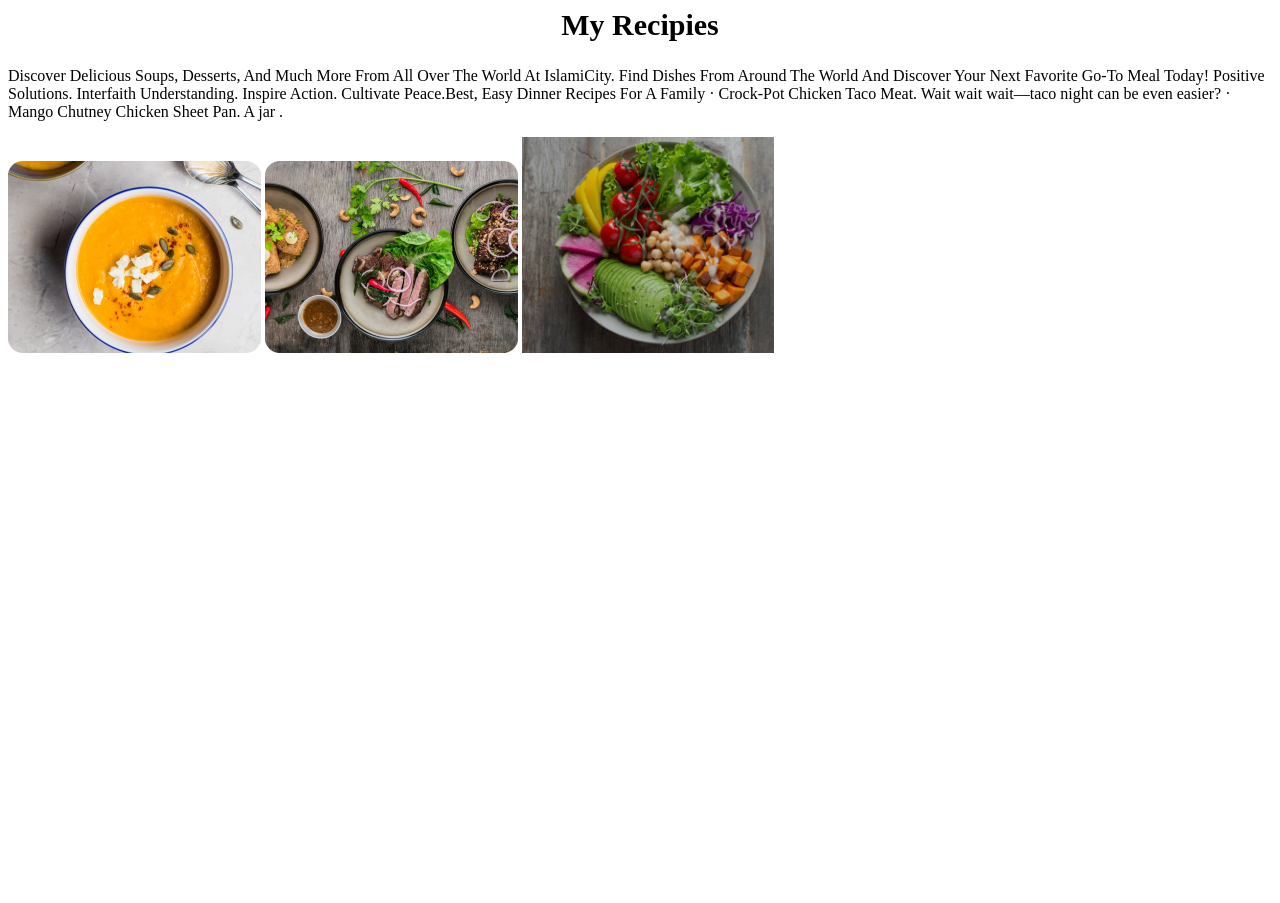
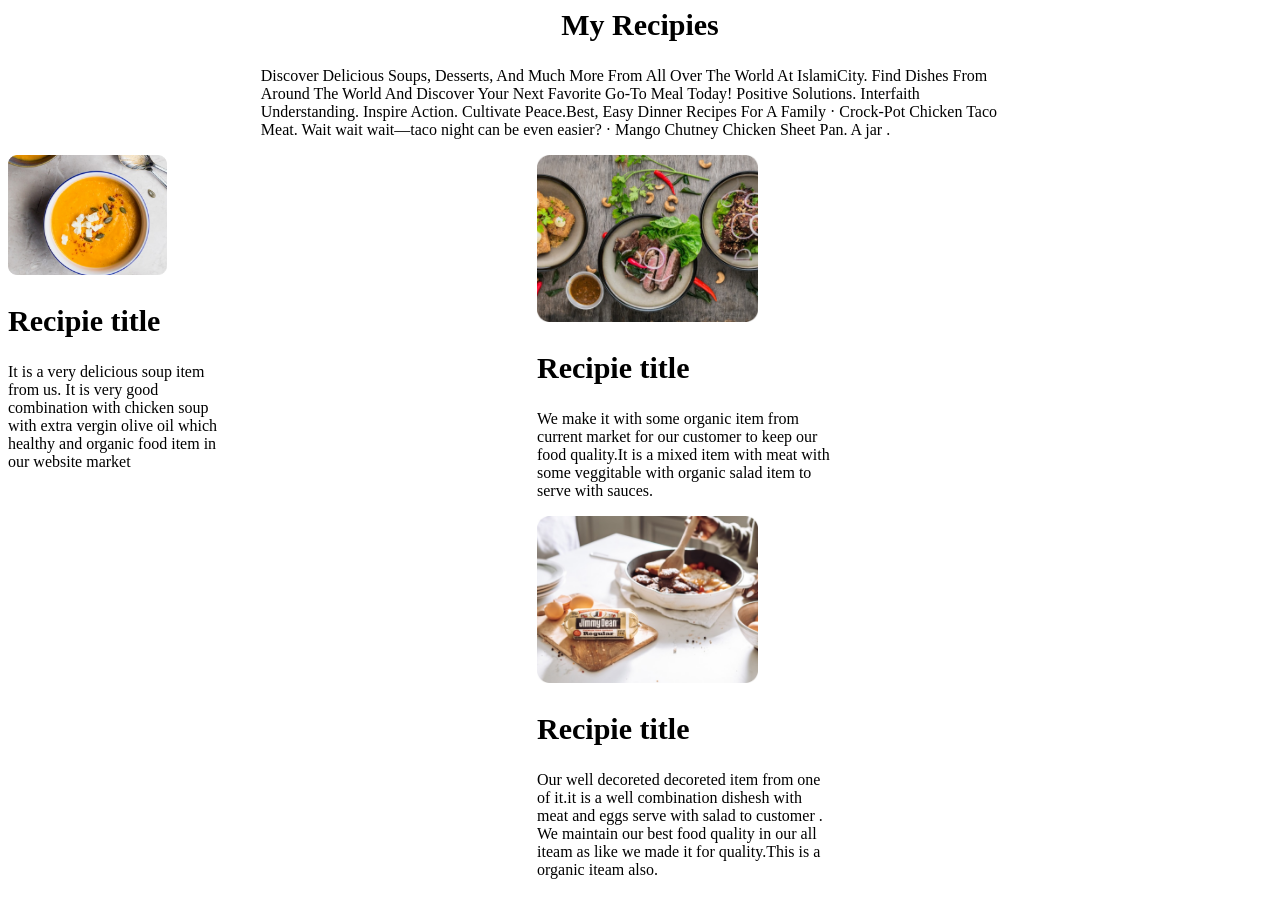
Before and after one commit to amdadprogramar/My-food-network-website, a plain HTML site: page index.html in a window 1280 px wide. Shown: the part 1440-2343 px from the top of the page. Before the commit the page ends 1805 px from the top, so only its background shows below. Drawn offline with Linux system fonts and the light colour scheme.

Commit message:
image aline

```diff
--- a/index.html
+++ b/index.html
@@ -37,13 +37,24 @@
         </div>
     </section>
     <h2 id="center-point">My Recipies</h2>
-    <p>Discover Delicious Soups, Desserts, And Much More From All Over The World At IslamiCity. Find Dishes From Around The World And Discover Your Next Favorite Go-To Meal Today! Positive Solutions. Interfaith Understanding. Inspire Action. Cultivate Peace.Best,
+    <p id="text-size">Discover Delicious Soups, Desserts, And Much More From All Over The World At IslamiCity. Find Dishes From Around The World And Discover Your Next Favorite Go-To Meal Today! Positive Solutions. Interfaith Understanding. Inspire Action. Cultivate Peace.Best,
         Easy Dinner Recipes For A Family · Crock-Pot Chicken Taco Meat. Wait wait wait—taco night can be even easier? · Mango Chutney Chicken Sheet Pan. A jar .</p>
-    <div class="imag-food">
-        <img src="Project Cover.png" alt="">
-        <img src="Project Cover1.jpg" alt="">
-        <img src="Project Cover5.png" alt="">
-    </div>
+    <section class="img-line">
+        <div class="imag-line">
+            <img src="Project Cover.png" alt="">
+            <h2>Recipie title</h2>
+            <p class="tex-line">It is a very delicious soup item from us. It is very good combination with chicken soup with extra vergin olive oil which healthy and organic food item in our website market</p>
+        </div>
+
+        <div class="imag-line"> <img src="Project Cover1.jpg" alt="">
+            <h2>Recipie title</h2>
+            <p class="tex-line">We make it with some organic item from current market for our customer to keep our food quality.It is a mixed item with meat with some veggitable with organic salad item to serve with sauces.</p>
+            <div class="imag-line"><img src="Project Cover.jpg" alt=""></div>
+            <h2>Recipie title</h2>
+            <p class="tex-line"> Our well decoreted decoreted item from one of it.it is a well combination dishesh with meat and eggs serve with salad to customer . We maintain our best food quality in our all iteam as like we made it for quality.This is a organic iteam also.
+            </p>
+        </div>
+    </section>
 </body>
 
 </html>
--- a/style.css
+++ b/style.css
@@ -46,11 +46,22 @@
             text-align: center;
         }
 
-        .food-pic {
-            align-items: flex-end;
+        #text-size {
+            margin-left: 20%;
+            margin-right: 20%;
         }
 
-        .imag-food img {
-            width: 20%;
-            align-items: center;
+        .imag-line img {
+            width: 30%;
+            display: inline;
+            margin: auto;
         }
+
+        .img-line {
+            display: inline-flex;
+            align-items: flex-start;
+        }
+
+        .tex-line {
+            margin-right: 60%;
+        }
```
Also changed, not shown: Project Cover.jpg (added).
